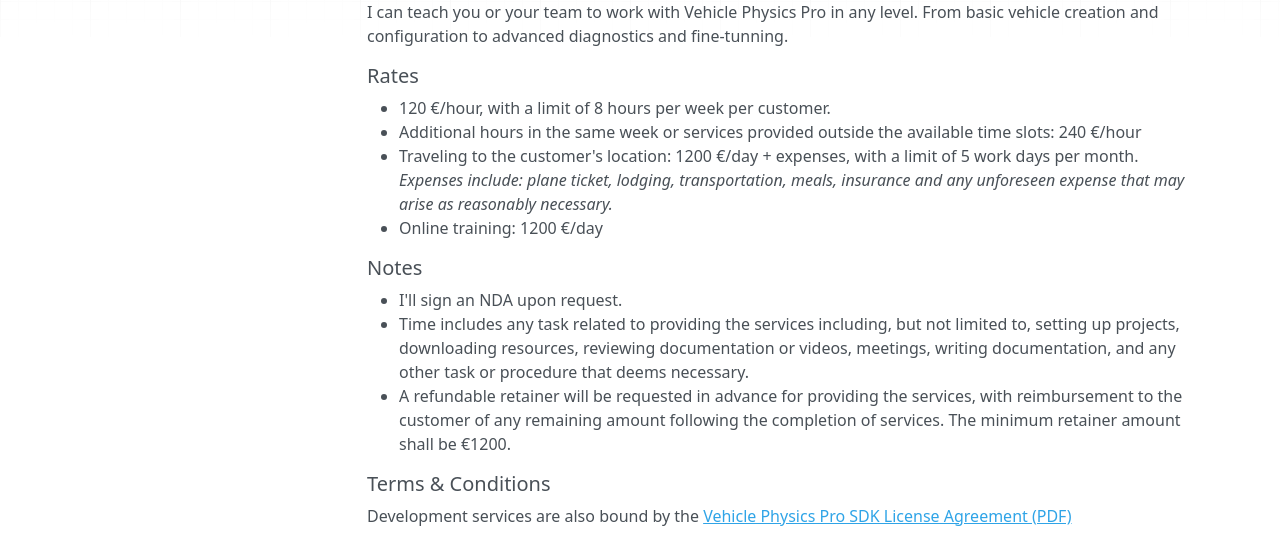
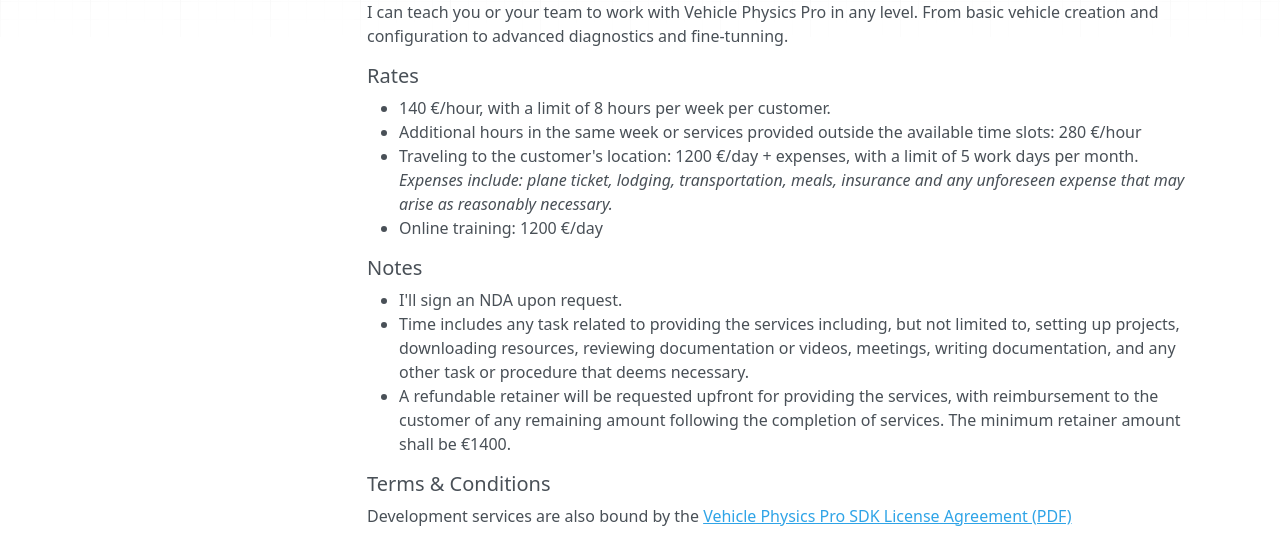
Before and after one commit to EdyJ/vehicle-physics-docs, an MkDocs documentation site: the page built from docs/about/support.md, in a window 1280 px wide and 900 px high, scrolled down 979 px. Shown: the part 269-808 px from the top of the window. Built offline with MkDocs 1.6.1, drawn with Linux system fonts in a browser that asks for light colours; nearby versions of some CDN libraries; library files that are not in the unit come from our copies.

Commit message:
Updated rates for professional services

```diff
--- a/docs/about/support.md
+++ b/docs/about/support.md
@@ -43,8 +43,8 @@
 
 ##### Rates
 
-- 120 €/hour, with a limit of 8 hours per week per customer.
-- Additional hours in the same week or services provided outside the available time slots: 240 €/hour
+- 140 €/hour, with a limit of 8 hours per week per customer.
+- Additional hours in the same week or services provided outside the available time slots: 280 €/hour
 - Traveling to the customer's location: 1200 €/day + expenses, with a limit of 5 work days per month.<br>
 	_Expenses include: plane ticket, lodging, transportation, meals, insurance and any unforeseen
 	expense that may arise as reasonably necessary._
@@ -56,9 +56,9 @@
 - Time includes any task related to providing the services including, but not limited to, setting up
 	projects, downloading resources, reviewing documentation or videos, meetings, writing
 	documentation, and any other task or procedure that deems necessary.
-- A refundable retainer will be requested in advance for providing the services, with reimbursement
+- A refundable retainer will be requested upfront for providing the services, with reimbursement
 	to the customer of any remaining amount following the completion of services. The minimum
-	retainer amount shall be €1200.
+	retainer amount shall be €1400.
 
 ##### Terms & Conditions
 
```
Also changed, not shown: docs/about/changelog.md (+2 -0 lines).
